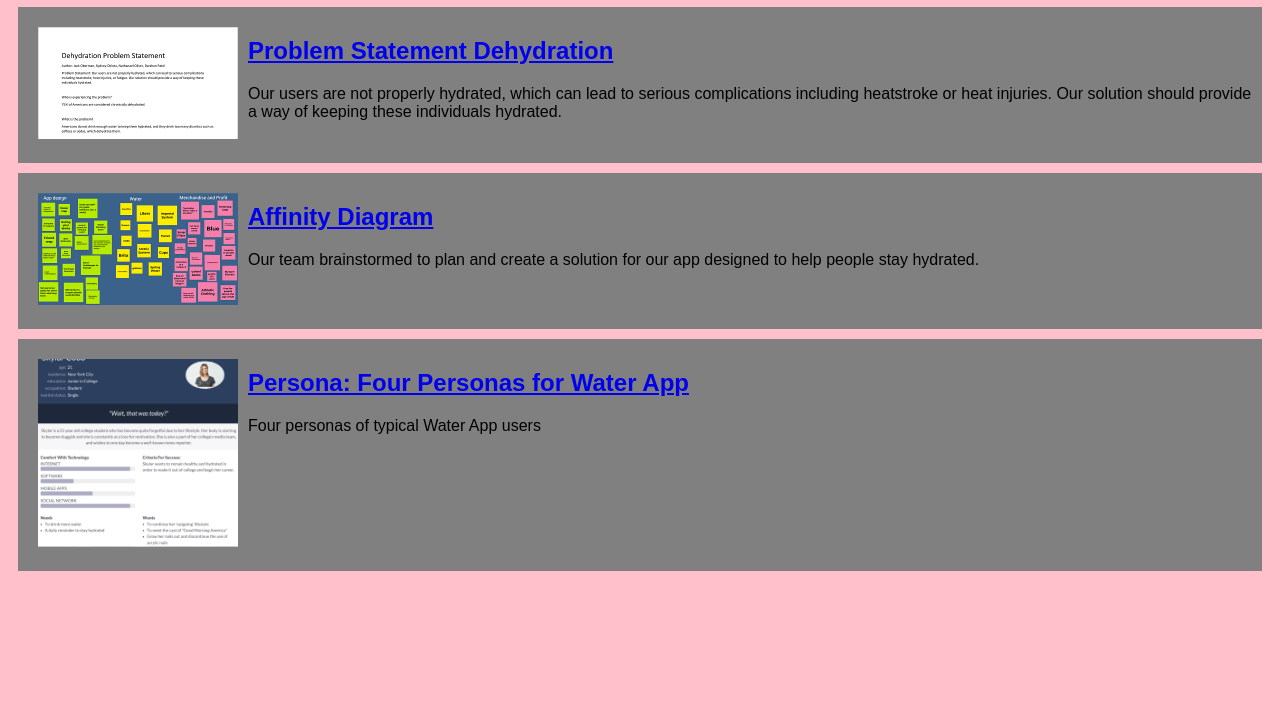
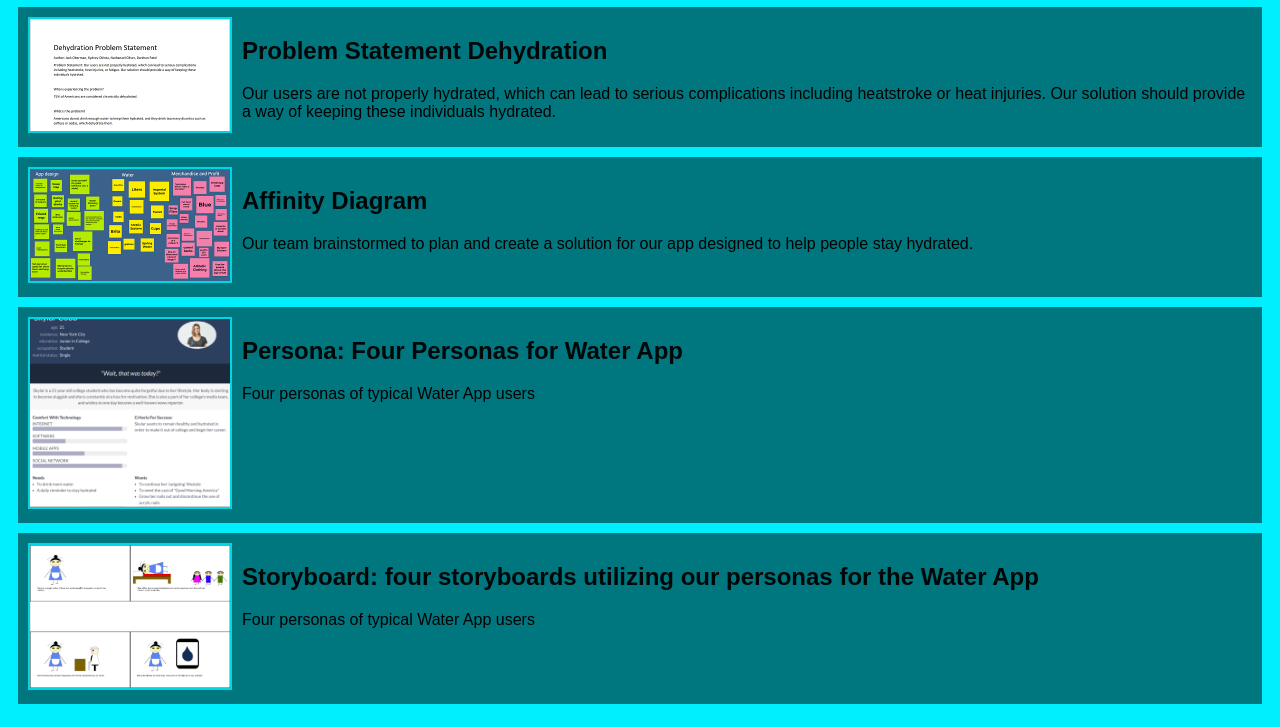
Before and after one commit to NathanaelOliver/csce190, a plain HTML site: page index.html in a window 1280 px wide. Shown: the part 73-800 px from the top of the page. Drawn offline with Linux system fonts and the light colour scheme.

Commit message:
Add files via upload

```diff
--- a/StyleSheet.css
+++ b/StyleSheet.css
@@ -1,19 +1,26 @@
 body {
-    background: pink;
+    background: #00EFFF;
     font-family: Arial, Arial, Helvetica, sans-serif;
 }
 h1 {
-    color: darkorchid;
+    color: #003C40;
     text-align: center;
 }
 .assignment {
     display:flex;
     padding: 10px;
     margin: 10px;
-    background: grey;
+    background: #00777F;
 }
 
 .assignment img {
     width: 200px;
-    padding: 10px;
+    border: 2px solid #00D7E5;
+    margin-right: 10px;
+
 }
+
+a {
+    text-decoration: none;
+    color: #000708;
+}
--- a/index.html
+++ b/index.html
@@ -62,5 +62,22 @@
                 </p>
             </section>
         </section>
+
+        <!-- Storyboard Assignment -->
+        <section class="assignment">
+            <a href="Files/Storyboard.pdf">
+                <img src="Images/Storyboard.png">
+            </a>
+            <section class="assignment-details">
+                <a href="Files/Storyboard.pdf">
+                    <h2>
+                        Storyboard: four storyboards utilizing our personas for the Water App
+                    </h2>
+                </a>
+                <p>
+                    Four personas of typical Water App users
+                </p>
+            </section>
+        </section>
     </body>
 </html>
```
Also changed, not shown: Images/Storyboard.png (added), 5 other files.
